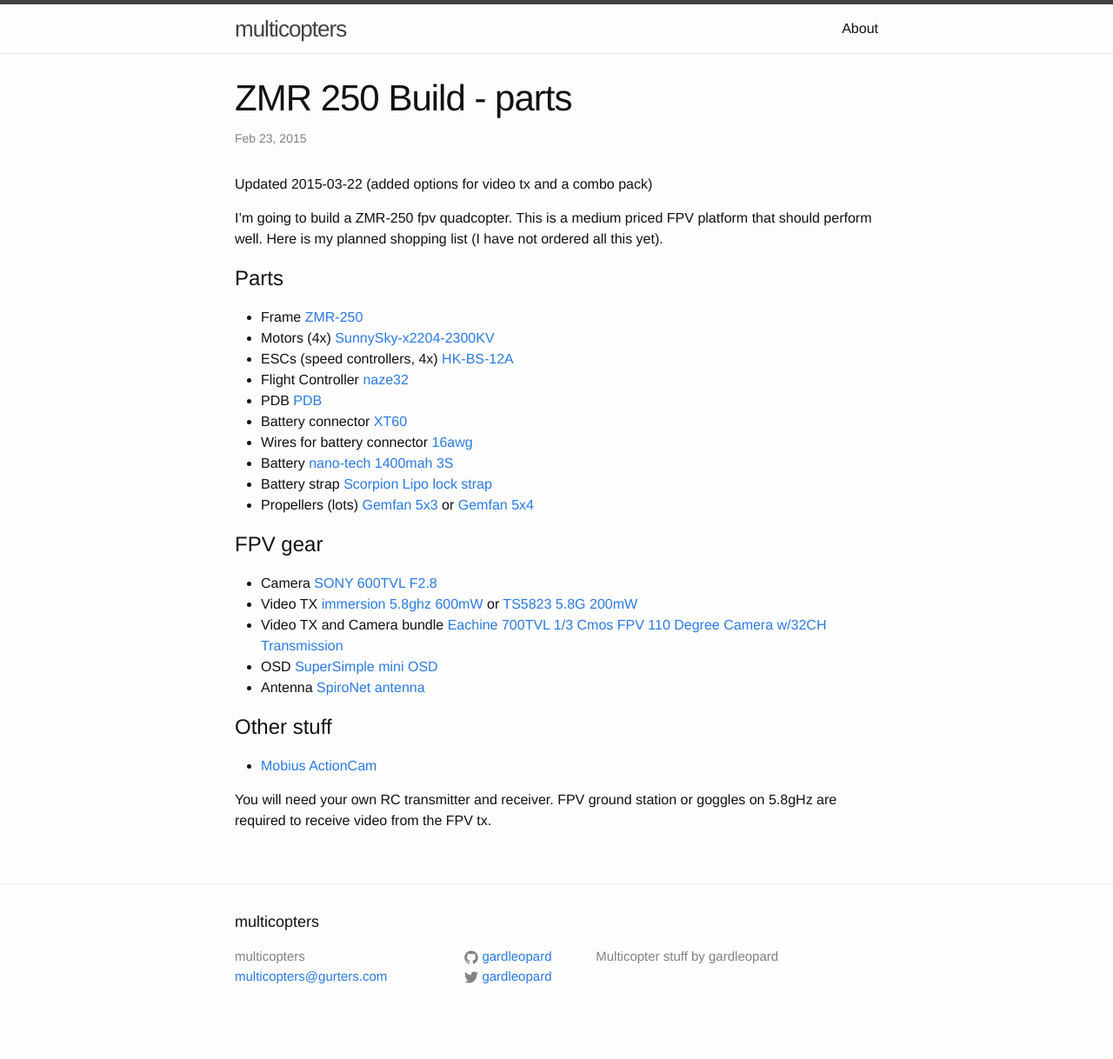
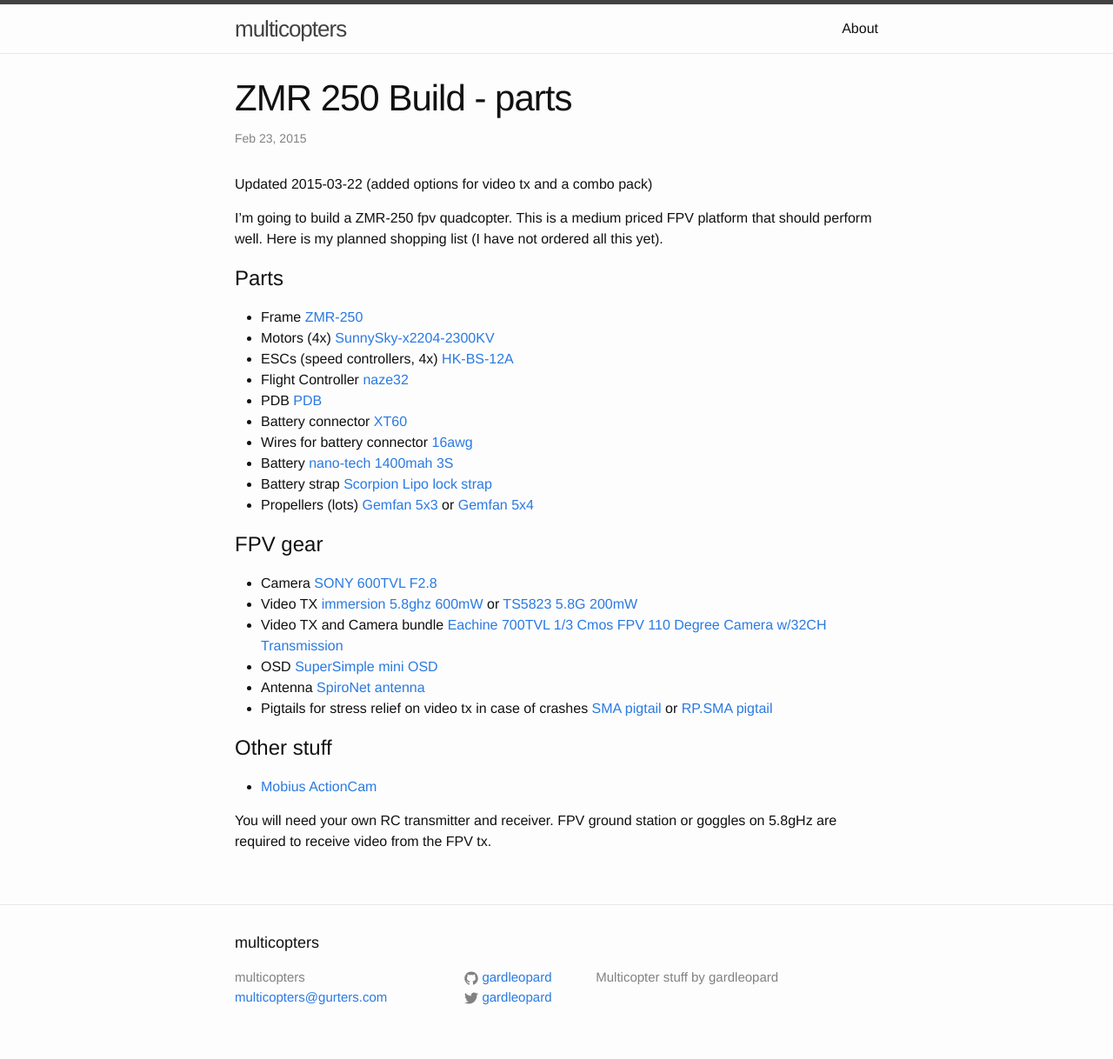
Before and after one commit to gardleopard/multicopter, a Jekyll site: the page built from _posts/2015-02-23-zmr-250-project.markdown, in a window 1280 px wide. Shown: the whole page at 87% size. Built offline with Jekyll 4.4.1, drawn with Linux system fonts in a browser that asks for light colours; before the commit the page ends 1194 px from its top, so only the background shows below that.

Commit message:
adding pigtails for RP.SMA and SMA video tx's

```diff
--- a/_posts/2015-02-23-zmr-250-project.markdown
+++ b/_posts/2015-02-23-zmr-250-project.markdown
@@ -28,6 +28,7 @@ Here is my planned shopping list (I have not ordered all this yet).
 - Video TX and Camera bundle [Eachine 700TVL 1/3 Cmos FPV 110 Degree Camera w/32CH Transmission][Eachine 700TVL 1/3 Cmos FPV 110 Degree Camera w/32CH Transmission]
 - OSD [SuperSimple mini OSD][SuperSimple mini OSD]
 - Antenna [SpiroNet antenna][SpiroNet antenna]
+- Pigtails for stress relief on video tx in case of crashes [SMA pigtail][SMA pigtail] or [RP.SMA pigtail][RP.SMA pigtail]
 
 # Other stuff
 
@@ -35,7 +36,8 @@ Here is my planned shopping list (I have not ordered all this yet).
 
 You will need your own RC transmitter and receiver. FPV ground station or goggles on 5.8gHz are required to receive video from the FPV tx.
 
-
+[SMA pigtail]: http://www.ebay.com/itm/271512116763
+[RP.SMA pigtail]: http://www.ebay.com/itm/271373104095
 [Eachine 700TVL 1/3 Cmos FPV 110 Degree Camera w/32CH Transmission]: http://www.banggood.com/Eachine-700TVL-13-Cmos-FPV-110-Degree-Camera-w32CH-Transmission-p-965760.html
 [TS5823 5.8G 200mW]: http://www.ebay.com/itm/5-8G-200mW-TS5823-32CH-Channel-FPV-Mini-Wireless-AV-Transmitter-Module-NEW-/231471744102?pt=LH_DefaultDomain_15&hash=item35e4ca8466
 [Mobius ActionCam]: http://www.ebay.com/itm/151071891306
```
